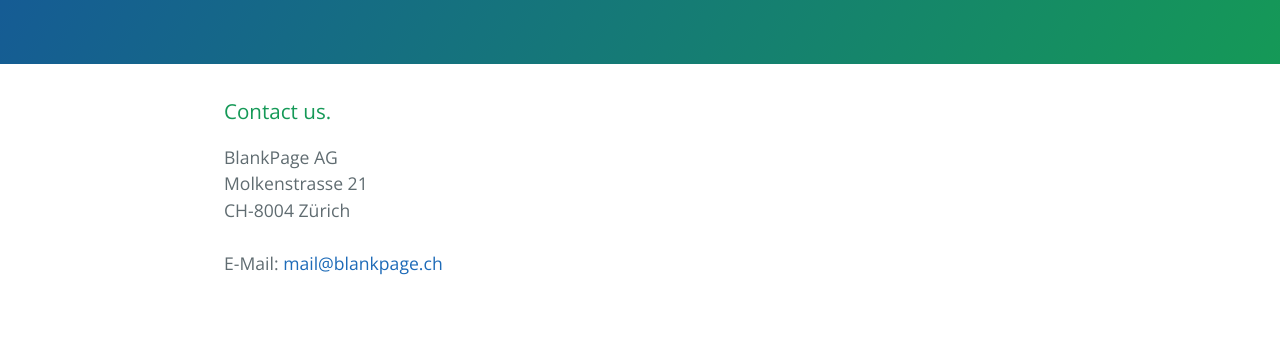
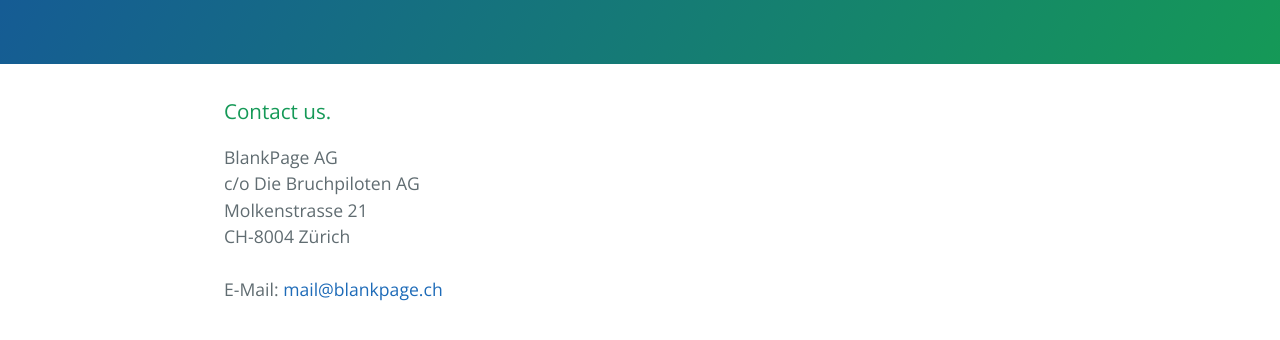
Before and after one commit to matthiask/blankpage, a plain HTML site: page index.html in a window 1280 px wide. Shown: the part 176-516 px from the top of the page. Drawn offline with nearby package versions, Linux system fonts and the light colour scheme.

Commit message:
Update index.html

```diff
--- a/index.html
+++ b/index.html
@@ -24,6 +24,7 @@
       </h3>
       <p>
         BlankPage AG<br>
+        c/o Die Bruchpiloten AG<br>
         Molkenstrasse 21<br>
         CH-8004 Zürich<br>
         <br>
```
